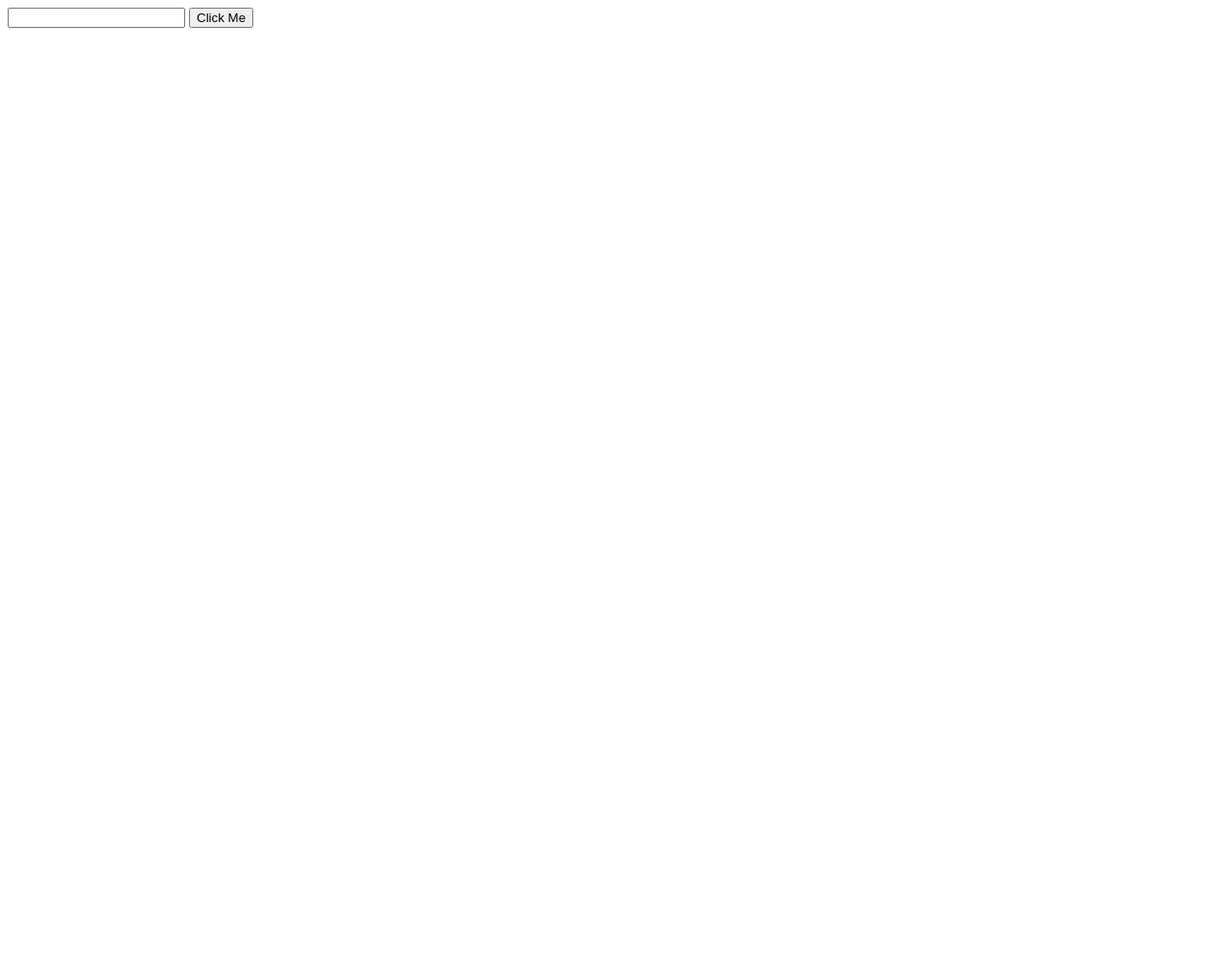
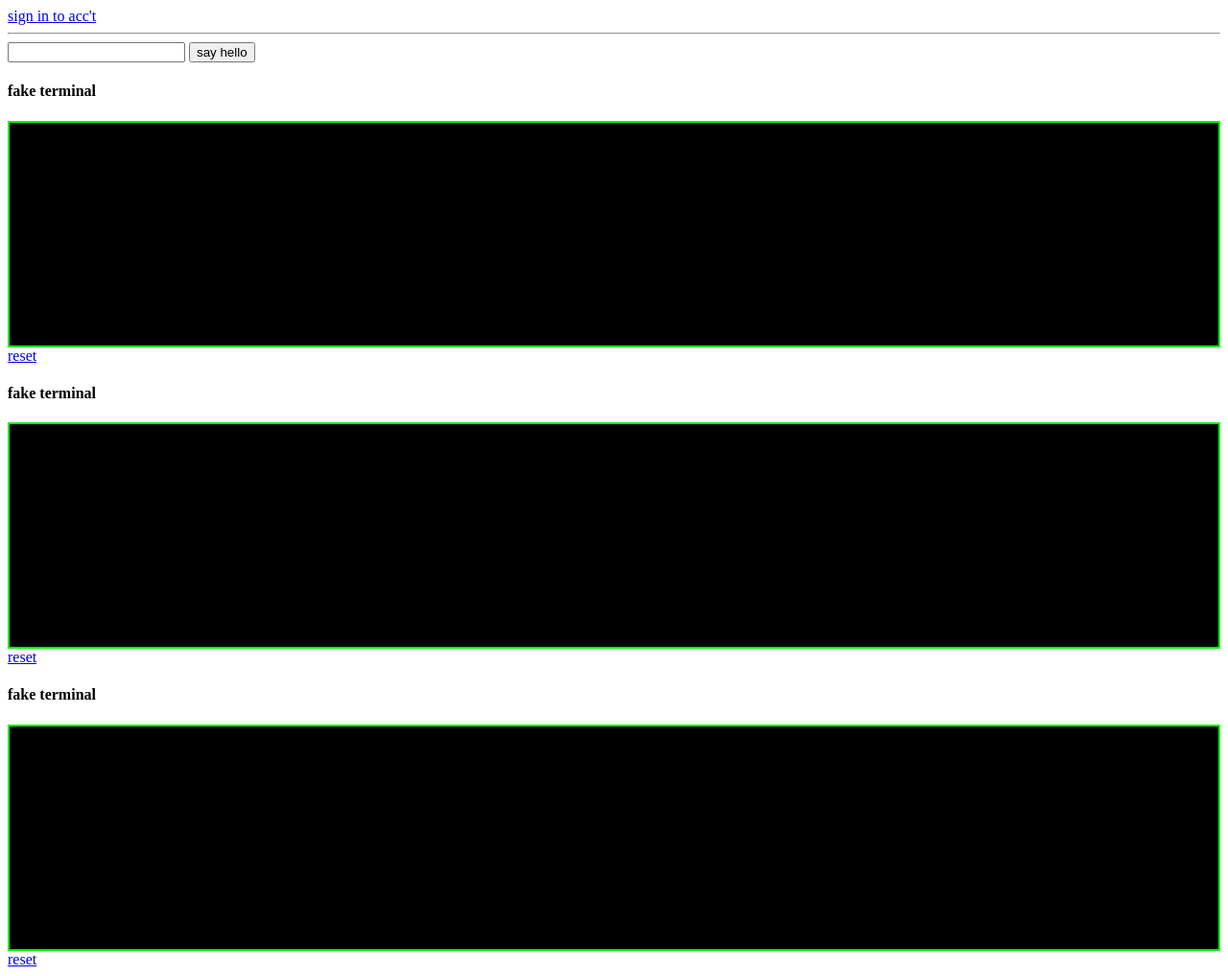
Before and after one commit to CamdynMardis/dom-time-class-work, a plain HTML site: page index.html in a window 1280 px wide. Shown: the whole page at 96% size. Before the commit the page ends 800 px from the top, so only its background shows below. Drawn offline with nearby package versions, Linux system fonts and the light colour scheme.

Commit message:
Revamp index.html with new layout and styles
Updated the HTML structure and added Bootstrap styling.

```diff
--- a/index.html
+++ b/index.html
@@ -1,30 +1,62 @@
-<!DOCTYPE html>
+<!doctype html>
 <html lang="en">
   <head>
-    <meta charset="UTF-8">
-    <meta name="viewport" content="width=device-width, initial-scale=1.0">
-    <title>Document</title>
+    <meta charset="UTF-8" />
+    <meta name="viewport" content="width=device-width, initial-scale=1.0" />
+    <title>dom time</title>
+    <link rel="stylesheet" href="assets/styles/terminal.css" />
   </head>
   <body>
+    <a href="pages/signin.html">sign in to acc't</a>
+    <hr />
 
-    <input id="hello-box" type="text">
-    <button id="hello-btn">Click Me</button>
-
-    <!-- control + forward slash(/) will make this comment -->
-     <!-- Never do inline javascript, it gets hard to debug -->
-
-    <!-- Internal Script -->
-     <!-- <script>
-        document.getElementById("hello-btn").addEventListener('click', function() {
-            alert("Hello There");
-        });
-     </script> -->
+    <input id="hello-box" type="text" />
+    <button id="hello-btn">say hello</button>
+    <!-- inline <button onclick="alert('hello!')">say hello.</button> -->
 
     <p id="user-greeting"></p>
 
-     <div id="terminal"></div>
+    <div class="row">
+      <div class="col-md-4">
+        <div class="card">
+          <h4 class="card-header">fake terminal</h4>
+          <div class="card-body">
+            <div id="terminal" class="terminals"></div>
+          </div>
+          <div class="card-footer">
+            <a href="#" class="card-link">reset</a>
+          </div>
+        </div>
+      </div>
+         <div class="col-md-4">
+        <div class="card">
+          <h4 class="card-header">fake terminal</h4>
+          <div class="card-body">
+            <div id="terminal" class="terminals"></div>
+          </div>
+          <div class="card-footer">
+            <a href="#" class="btn btn-outline-primary">reset</a>
+          </div>
+        </div>
+      </div>
+         <div class="col-md-4">
+        <div class="card">
+          <h4 class="card-header">fake terminal</h4>
+          <div class="card-body">
+            <div id="terminal" class="terminals"></div>
+          </div>
+          <div class="card-footer">
+            <a href="#" class="card-link">reset</a>
+          </div>
+        </div>
+      </div>
+    </div>
 
+    <script
+      src="https://cdn.jsdelivr.net/npm/bootstrap@5.0.2/dist/js/bootstrap.bundle.min.js"
+      integrity="sha384-MrcW6ZMFYlzcLA8Nl+NtUVF0sA7MsXsP1UyJoMp4YLEuNSfAP+JcXn/tWtIaxVXM"
+      crossorigin="anonymous"
+    ></script>
     <script src="assets/scripts/app.js"></script>
-
   </body>
 </html>
```
Lines whose indentation alone changed are shown as unchanged.
